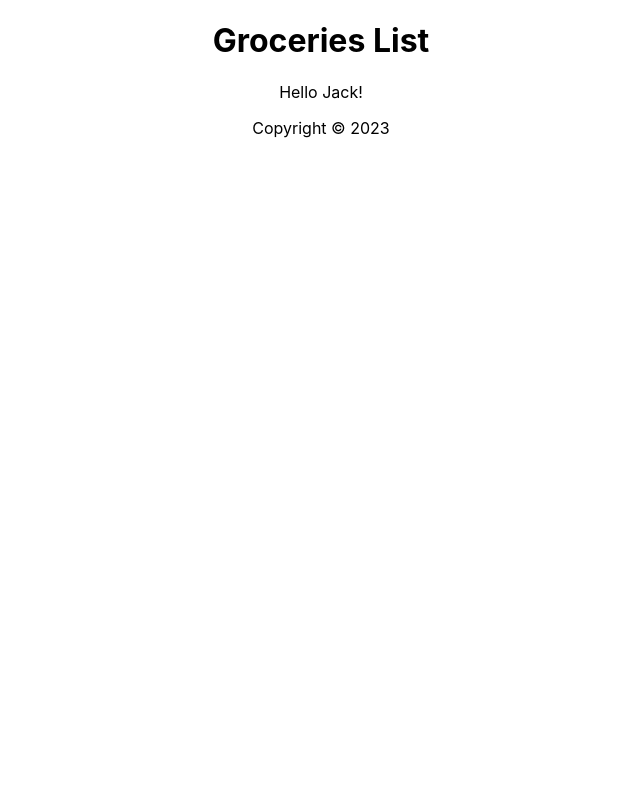
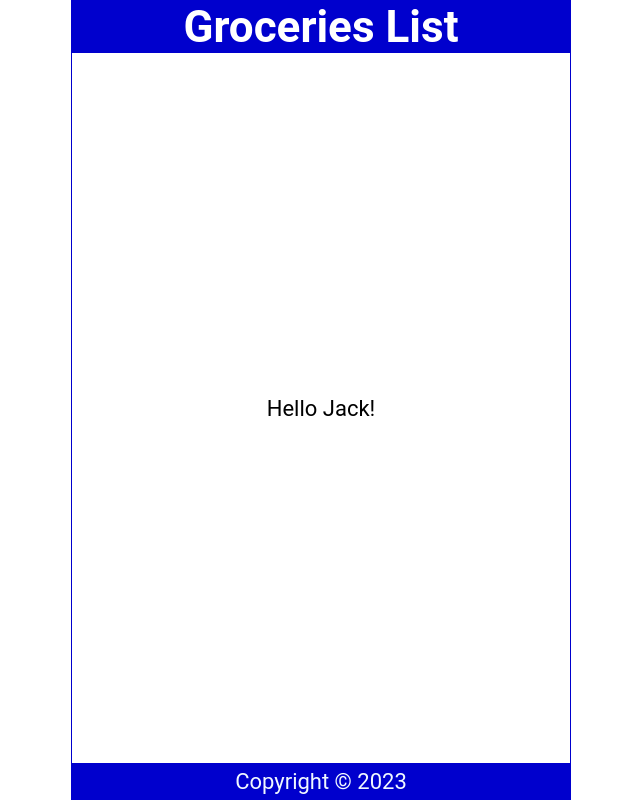
Before and after one commit to niklasfulle/React-Crash-Course, a React (Create React App) app: page / in a window 1280 px wide. Shown: the whole page, without its empty margins (319-959 px from the left). Built offline with nearby package versions, Linux system fonts and the light colour scheme.

Commit message:
fourth chapter

```diff
--- a/src/App.css
+++ /dev/null
@@ -1,38 +0,0 @@
-.App {
-  text-align: center;
-}
-
-.App-logo {
-  height: 40vmin;
-  pointer-events: none;
-}
-
-@media (prefers-reduced-motion: no-preference) {
-  .App-logo {
-    animation: App-logo-spin infinite 20s linear;
-  }
-}
-
-.App-header {
-  background-color: #282c34;
-  min-height: 100vh;
-  display: flex;
-  flex-direction: column;
-  align-items: center;
-  justify-content: center;
-  font-size: calc(10px + 2vmin);
-  color: white;
-}
-
-.App-link {
-  color: #61dafb;
-}
-
-@keyframes App-logo-spin {
-  from {
-    transform: rotate(0deg);
-  }
-  to {
-    transform: rotate(360deg);
-  }
-}
--- a/src/App.js
+++ b/src/App.js
@@ -1,4 +1,3 @@
-import "./App.css";
 import Header from "./Header";
 import Content from "./Content";
 import Footer from "./Footer";
--- a/src/Header.js
+++ b/src/Header.js
@@ -2,7 +2,12 @@ import React from "react";
 
 function Header() {
     return (
-        <header>
+        <header
+            style={{
+                backgroundColor: "mediumblue",
+                color: "white",
+            }}
+        >
             <h1>Groceries List</h1>
         </header>
     );
--- a/src/index.css
+++ b/src/index.css
@@ -1,13 +1,58 @@
-body {
-  margin: 0;
-  font-family: -apple-system, BlinkMacSystemFont, 'Segoe UI', 'Roboto', 'Oxygen',
-    'Ubuntu', 'Cantarell', 'Fira Sans', 'Droid Sans', 'Helvetica Neue',
-    sans-serif;
-  -webkit-font-smoothing: antialiased;
-  -moz-osx-font-smoothing: grayscale;
+* {
+    margin: 0;
+    padding: 0;
+    box-sizing: border-box;
 }
 
-code {
-  font-family: source-code-pro, Menlo, Monaco, Consolas, 'Courier New',
-    monospace;
+html {
+    font-size: 22px;
 }
+
+body {
+    min-height: 100vh;
+    font-family: "Roboto", "Oxygen", "Ubuntu", "Cantarell", "Fira Sans", "Droid Sans",
+        "Helvetica Neue", sans-serif;
+    -webkit-font-smoothing: antialiased;
+    -moz-osx-font-smoothing: grayscale;
+}
+
+.App {
+    display: flex;
+    flex-direction: column;
+    justify-content: center;
+    align-items: center;
+    height: 100vh;
+    width: 100%;
+    max-width: 500px;
+    border: 1px solid mediumblue;
+    margin: auto;
+}
+
+header {
+    width: 100%;
+    padding: 0 0.25em;
+    background-color: mediumblue;
+    color: aliceblue;
+    display: flex;
+    justify-content: center;
+    align-items: center;
+}
+
+main {
+    width: 100%;
+    display: flex;
+    flex-direction: column;
+    flex-grow: 1;
+    justify-content: center;
+    align-items: center;
+    overflow-y: auto;
+}
+
+footer {
+    width: 100%;
+    padding: 0.25em;
+    background-color: mediumblue;
+    color: aliceblue;
+    display: grid;
+    place-content: center;
+}
```
Also changed, not shown: src/logo.svg (deleted).
